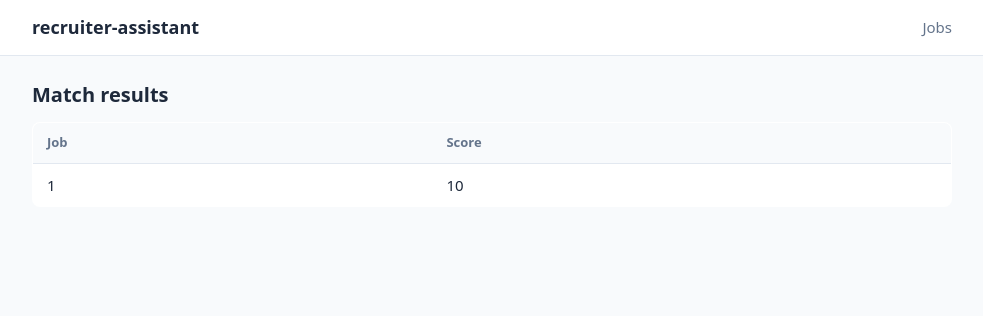
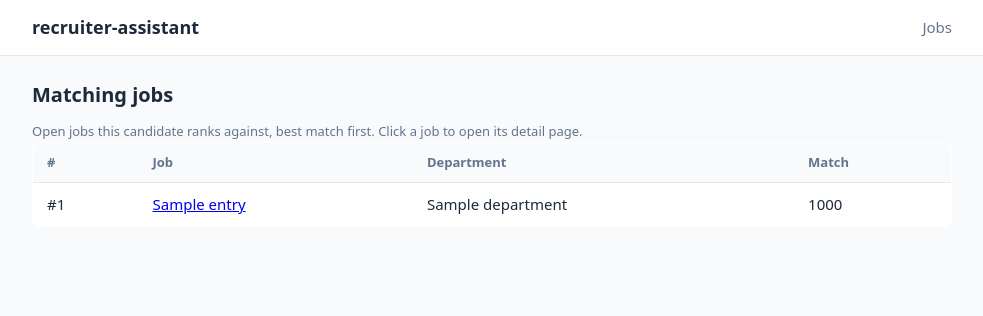
Before and after one commit to humanaxiom/recruiter-assistant, a Flask app: template core/frontend/templates/match_results.html in a window 1280 px wide. Shown: the top 316 px of the page, without its empty margins (148-1131 px from the left). Run offline with Flask 3, Linux system fonts and the light colour scheme; the template is opened without the code that fills it: most values are stand-ins (such as "Sample title", 1, 10 or a date in 2020).

Commit message:
green: FU-3 Slice 5 reverse-match UI wiring (candidate→jobs)
- api_client.trigger_reverse_match → POST /resumes/{id}/match-jobs (202 ack;
  404→NotFound, 5xx→BackendUnavailable; no reveal kwarg, ADR-012 §4).
- Flask POST /resumes/<id>/match-jobs (POST-only trigger) enqueues then renders
  the pollable match-results fragment; GET /resumes/<id>/match-results-cards is
  the bounded, server-clamped HTMX poll (mirrors shortlist-cards).
- match_results.html + match_results_cards.html render title/department/
  score×100 and link each row to job_detail (candidate→job nav); three distinct
  empty states: still-finding, empty-done, give-up at the cap.
- resume_detail.html: 'Find matching jobs' POST button + view-results link.

Co-Authored-By: Claude Opus 4.8 (1M context) <noreply@anthropic.com>

```diff
--- a/core/frontend/api_client.py
+++ b/core/frontend/api_client.py
@@ -333,6 +333,20 @@ def reveal_resume(
     return response.json()
 
 
+def trigger_reverse_match(
+    resume_id: UUID, *, client: httpx.Client | None = None
+) -> Any:
+    """POST /resumes/{id}/match-jobs — enqueues the reverse-match job. Returns
+    the 202 enqueue ack ``{resume_id, status: "enqueued"}`` (results appear
+    asynchronously; the caller polls ``get_match_results`` for them). This path
+    has NO redaction concept (ADR-012 §4 — the caller owns the résumé, and jobs
+    are not personal data), so it takes no ``reveal`` kwarg. A backend 404
+    surfaces as ``NotFound``; a 5xx (or ``ConnectError``) as
+    ``BackendUnavailable``."""
+    response = _request("POST", f"/resumes/{resume_id}/match-jobs", client=client)
+    return response.json()
+
+
 def get_match_results(resume_id: UUID, *, client: httpx.Client | None = None) -> Any:
     response = _request("GET", f"/resumes/{resume_id}/match-results", client=client)
     return response.json()
@@ -376,6 +390,7 @@ __all__ = [
     "get_shortlist_entry",
     "get_resume",
     "reveal_resume",
+    "trigger_reverse_match",
     "get_match_results",
     "export_shortlist",
 ]
--- a/core/frontend/app.py
+++ b/core/frontend/app.py
@@ -233,6 +233,11 @@ _MAX_COVER_LETTER_CHARS = 20000
 # (e.g. Generate clicked before any résumé parsed) stops after ~20 min at 3s/poll
 # with a give-up message, instead of polling forever. Matches hris's safety valve.
 _MAX_SHORTLIST_POLL_ATTEMPTS = 400
+# Bound the reverse-match "Finding matching jobs…" poll with the same safety
+# valve/cap as the shortlist poll: reverse_match_job runs asynchronously, so a
+# résumé whose run never lands (or a stack with no worker) stops after the cap
+# with a give-up message instead of polling forever.
+_MAX_MATCH_POLL_ATTEMPTS = 400
 
 
 def _any_resume_pending(resumes: list[dict[str, Any]]) -> bool:
@@ -570,13 +575,72 @@ def resume_reveal(resume_id: UUID) -> Any:
 
 @app.get("/resumes/<uuid:resume_id>/match-results")
 def resume_match_results(resume_id: UUID) -> Any:
+    # Full-page view of the (candidate→jobs) reverse match. No redaction on this
+    # path (ADR-012 §4 — the caller owns the résumé; jobs are not PII), so no
+    # `reveal` kwarg is ever passed. Renders the pollable cards fragment so an
+    # in-flight run keeps filling in as ranked jobs land.
     try:
         results = api_client.get_match_results(resume_id)
     except api_client.NotFound:
         abort(404)
     except api_client.BackendUnavailable as exc:
         return _unavailable(exc)
-    return render_template("match_results.html", results=results)
+    return render_template(
+        "match_results.html",
+        resume_id=resume_id,
+        results=results,
+        attempt=0,
+        max_attempts=_MAX_MATCH_POLL_ATTEMPTS,
+    )
+
+
+@app.post("/resumes/<uuid:resume_id>/match-jobs")
+def resume_match_jobs(resume_id: UUID) -> Any:
+    """Enqueue the reverse-match job, then return the pollable match-results
+    fragment. POST-only: a side-effecting trigger must never be a prefetchable
+    GET. ``reverse_match_job`` runs asynchronously on the backend, so the
+    fragment comes back empty → it shows "Finding matching jobs…" and keeps its
+    ``hx-trigger`` until the ranked jobs appear (mirrors ``generate_shortlist``)."""
+    try:
+        api_client.trigger_reverse_match(resume_id)
+    except api_client.NotFound:
+        abort(404)
+    except api_client.BackendUnavailable as exc:
+        return _unavailable(exc)
+    return _render_match_cards(resume_id)
+
+
+@app.get("/resumes/<uuid:resume_id>/match-results-cards")
+def resume_match_results_cards(resume_id: UUID) -> Any:
+    """HTMX poll fragment (mirrors ``shortlist_cards``). While the reverse-match
+    read is still empty AND the run is not yet done it renders "Finding matching
+    jobs…" AND keeps its ``hx-trigger`` so the browser re-polls every 3s; once
+    ranked jobs exist it renders them WITHOUT the trigger, so polling stops. A
+    bounded ``attempt`` counter (clamped server-side) stops the poll after
+    ``_MAX_MATCH_POLL_ATTEMPTS`` with a give-up message, so a run that never
+    lands doesn't poll forever."""
+    attempt = request.args.get("attempt", default=0, type=int) or 0
+    attempt = max(0, min(attempt, _MAX_MATCH_POLL_ATTEMPTS))
+    return _render_match_cards(resume_id, attempt=attempt)
+
+
+def _render_match_cards(resume_id: UUID, *, attempt: int = 0) -> Any:
+    # No redaction on this path (ADR-012 §4): the caller owns the résumé and
+    # jobs are not PII, so real job titles/departments are shown here — this is
+    # correct, unlike the blind shortlist. No `reveal` kwarg is ever passed.
+    try:
+        results = api_client.get_match_results(resume_id)
+    except api_client.NotFound:
+        abort(404)
+    except api_client.BackendUnavailable as exc:
+        return _unavailable(exc)
+    return render_template(
+        "match_results_cards.html",
+        resume_id=resume_id,
+        results=results,
+        attempt=attempt,
+        max_attempts=_MAX_MATCH_POLL_ATTEMPTS,
+    )
 
 
 _EXPORT_FORMATS: tuple[api_client.ExportFormat, ...] = ("csv", "evidence-csv", "json")
--- a/core/frontend/templates/match_results.html
+++ b/core/frontend/templates/match_results.html
@@ -1,18 +1,13 @@
 {% extends "base.html" %}
-{% block title %}Match results{% endblock %}
+{% block title %}Matching jobs{% endblock %}
 {% block content %}
-<h2>Match results</h2>
-<table class="table">
-  <thead><tr><th>Job</th><th>Score</th></tr></thead>
-  <tbody>
-    {% for entry in results.entries %}
-    <tr>
-      <td>{{ entry.job_id }}</td>
-      <td>{{ entry.score_final }}</td>
-    </tr>
-    {% else %}
-    <tr><td colspan="2" class="muted">No match results yet.</td></tr>
-    {% endfor %}
-  </tbody>
-</table>
+<h2>Matching jobs</h2>
+{#
+  The candidate→jobs direction of the many-to-many view. NO redaction here
+  (ADR-012 §4): jobs are not personal data, so real titles are shown — this is
+  correct, unlike the blind shortlist which hides candidate identity.
+#}
+<p class="hint">Open jobs this candidate ranks against, best match first. Click a
+  job to open its detail page.</p>
+{% include "match_results_cards.html" %}
 {% endblock %}
--- /dev/null
+++ b/core/frontend/templates/match_results_cards.html
@@ -0,0 +1,65 @@
+{#
+  HTMX poll fragment for the reverse match (candidate→jobs). Rendered inline (in
+  match_results.html) and standalone (by GET /resumes/<id>/match-results-cards,
+  and returned by POST /resumes/<id>/match-jobs). `reverse_match_job` runs
+  asynchronously, so the first render is empty → it shows "Finding matching
+  jobs…" AND keeps its `hx-trigger` so the browser re-polls every 3s; once
+  ranked jobs exist it renders them WITHOUT the trigger, so polling stops. A
+  bounded `attempt` counter (clamped server-side) stops the poll at the cap.
+
+  Three distinct empty states:
+    * still-finding — a run may be in flight (no `generated_at` yet), within the
+      cap → poll on;
+    * empty-done — the run completed (`generated_at` set) but this résumé matches
+      no open job → a clear "no matches" line, no poll;
+    * gave-up — no result landed within the cap → a give-up line, no poll.
+
+  NO redaction here (ADR-012 §4): the caller owns the résumé and jobs are not
+  personal data, so REAL job titles/departments are shown — correct, not a leak.
+  Each row links to that job's detail page — the candidate→job navigation.
+#}
+{% set a = attempt|default(0) %}
+{% set m = max_attempts|default(400) %}
+{% set entries = results.get('entries') or [] %}
+{% set done = results.get('generated_at') is not none %}
+{% set polling = (not entries) and (not done) and (a < m) %}
+<div id="match-results-cards"
+  {%- if polling %}
+     hx-get="{{ url_for('resume_match_results_cards', resume_id=resume_id) }}?attempt={{ a + 1 }}"
+     hx-trigger="every 3s"
+     hx-swap="outerHTML"
+  {%- endif %}>
+  <table class="table">
+    <thead>
+      <tr><th>#</th><th>Job</th><th>Department</th><th>Match</th></tr>
+    </thead>
+    <tbody>
+      {% for entry in entries %}
+      <tr>
+        <td class="rank">#{{ entry.rank }}</td>
+        <td>
+          {# candidate→job navigation: link the row to that job's detail page. #}
+          <a href="{{ url_for('job_detail', job_id=entry.job_id) }}"
+             >{{ entry.title }}</a>
+        </td>
+        <td>{{ entry.department or '—' }}</td>
+        <td class="score-final">{{ ((entry.score_final or 0) * 100)|round|int }}</td>
+      </tr>
+      {% else %}
+      <tr>
+        <td colspan="4" class="muted">
+          {% if polling %}
+          <span class="htmx-indicator spinner">polling…</span>
+          Finding matching jobs… ranked openings will appear here (the local
+          model can take a minute or two).
+          {% elif done %}
+          No matching open jobs for this candidate.
+          {% else %}
+          Stopped checking for matching jobs — reload the page to try again.
+          {% endif %}
+        </td>
+      </tr>
+      {% endfor %}
+    </tbody>
+  </table>
+</div>
```
Also changed, not shown: core/frontend/templates/resume_detail.html (+21 -3 lines), core/tests/unit/test_frontend_reverse_match.py (+5 -9 lines).
